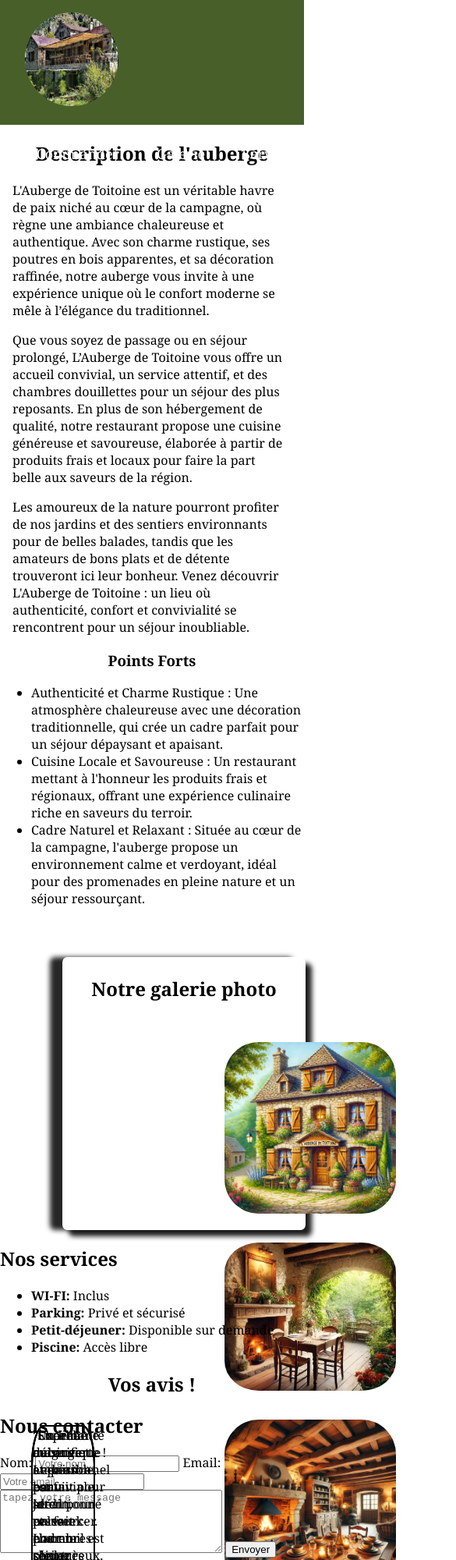
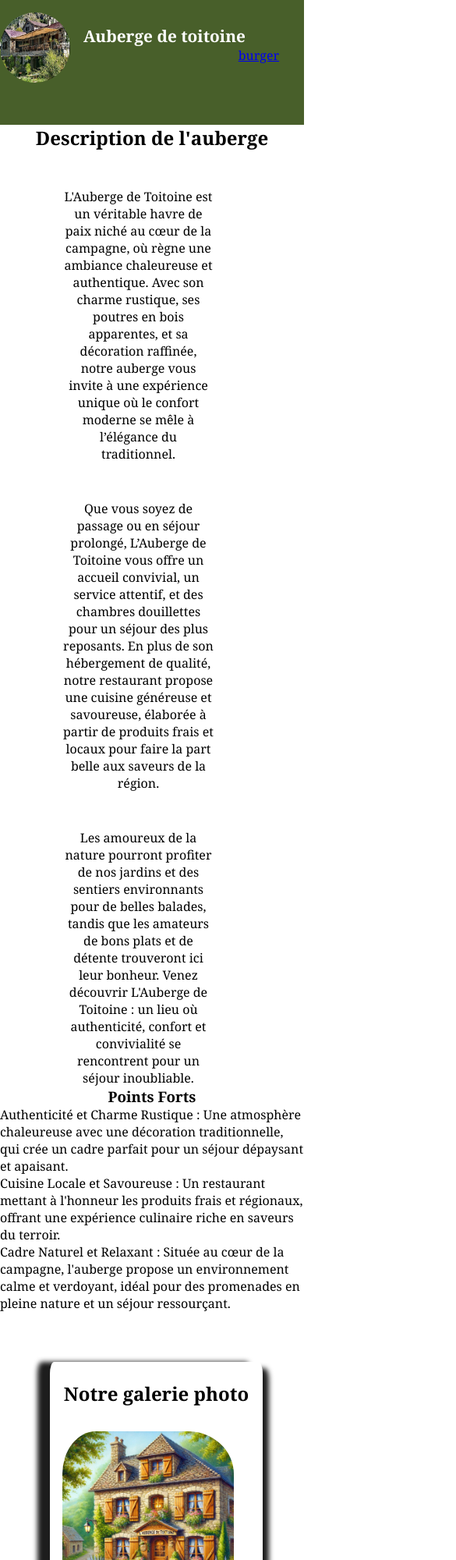
Before and after one commit to AntoineP28/sit-auberge, a plain HTML site: page index.html in a window 390 px wide. Shown: the top 2000 px of the page at 78% size, 585 px wide, since content can reach past the window. Drawn offline with Linux system fonts and the light colour scheme.

Commit message:
responsive page

```diff
--- a/index.html
+++ b/index.html
@@ -5,7 +5,8 @@
     <meta charset="UTF-8">
     <meta name="viewport" content="width=device-width, initial-scale=1.0">
     <title>Auberge - Auberge de toitoine </title>
-    <link rel="stylesheet" href="style.css">
+    <link rel="stylesheet" href="../styles/style.css">
+    <script src="../js/index.js" defer></script>
 </head>
 
 <body>
@@ -14,28 +15,23 @@
         <div class="title">
             <h1>Auberge de toitoine</h1>
         </div>
-        <nav class="menu">
+        <nav id="mySidenav" class="menu">
+            <a id="closeBtn" href="#" class="close">x</a>
             <ul>
-                <a href="#description">
-                    <li>Description</li>
-                </a>
-                <a href="#">
-                    <li>Commander</li>
-                </a>
-                <a href="#galeries">
-                    <li>Galerie</li>
-                </a>
-                <a href="#services">
-                    <li>Services</li>
-                </a>
-                <a href="#avis">
-                    <li>Avis</li>
-                </a>
-                <a href="#">
-                    <li>Contact</li>
-                </a>
+                <li><a href="#description">Description</a></li>
+                <li><a href="#">Commander</a></li>
+                <li><a href="#galeries">Galeries</a></li>
+                <li><a href="#services">Services</a></li>
+                <li><a href="#avis">Avis</a></li>
+                <li><a href="#contact">Nous contacter</a></li>
             </ul>
         </nav>
+        <a href="#" id="openBtn">
+            <span class="burger-icon">burger</span>
+            <span></span>
+            <span></span>
+            <span></span>
+        </a>
     </header>
     <main>
         <section id="description">
@@ -67,7 +63,7 @@
             <div class="presentation_auberge">
                 <img src="Pictures/Augerbe1.jpg" alt="Exterieur de l'auberge" />
                 <img src="Pictures/auberge2.jpg" alt="Photo intérieur de l'auberge N°1" />
-                <img src="Pictures/Auberge3.jpg" alt="Pohot intérieur de l'auberge N°2"/>
+                <img src="Pictures/Auberge3.jpg" alt="Pohot intérieur de l'auberge N°2" />
             </div>
         </section>
         <section id="services">
@@ -81,22 +77,28 @@
         </section>
         <section id="avis">
             <h2>Vos avis !</h2>
+            <div class="description_avis">
                 <blockquote>
-                <p>"Un lieu magnifique et paisible, parfait pour se ressourcer. L'accueil est chaleureux, je recommande
+                    <p>"Un lieu magnifique et paisible, parfait pour se ressourcer. L'accueil est chaleureux, je
+                        recommande
                         !" -Claire Dubois</p>
                 </blockquote>
                 <blockquote>
-                <p>"Excellente cuisine et ambiance conviviale. Idéal pour un week-end en pleine nature !" -Lucas Moreau
+                    <p>"Excellente cuisine et ambiance conviviale. Idéal pour un week-end en pleine nature !" -Lucas
+                        Moreau
                     </p>
                 </blockquote>
                 <blockquote>
-                <p>"Charmante auberge avec un beau jardin, parfait pour un séjour relaxant. À refaire !" -Élise Fontaine
+                    <p>"Charmante auberge avec un beau jardin, parfait pour un séjour relaxant. À refaire !" -Élise
+                        Fontaine
                     </p>
                 </blockquote>
                 <blockquote>
-                <p>"Superbe découverte ! Le personnel est attentionné et les chambres sont très confortables." -Thomas
+                    <p>"Superbe découverte ! Le personnel est attentionné et les chambres sont très confortables."
+                        -Thomas
                         Lefèvre</p>
                 </blockquote>
+            </div>
         </section>
 
         <section id="contact">
--- /dev/null
+++ b/js/index.js
@@ -0,0 +1,17 @@
+var menu = document.getElementById("mySidenav");
+var openBtn = document.getElementById("openBtn");
+var closeBtn = document.getElementById("closeBtn");
+
+// openBtn.onclick = openNav;
+// closeBtn.onclick = closeNav;
+openBtn.addEventListener("click", openNav);
+closeBtn.addEventListener("click", closeNav);
+/* Set the width of the side navigation to 250px */
+function openNav() {
+  menu.classList.add("active");
+}
+
+/* Set the width of the side navigation to 0 */
+function closeNav() {
+  menu.classList.remove("active");
+}
--- a/style.css
+++ /dev/null
@@ -1,124 +0,0 @@
-body{
-    /*
-    */
-    margin: 0px;
-    top: 0;
-    margin: 0;
-    padding: 0px;
-    font-family: Cambria, Cochin, Georgia, Times, 'Times New Roman', serif;
-}
-
-/* tête de page */
-
-.logo img{
-    display: flex;
-    position: absolute;
-    border-radius: 50%;
-    margin-left: 2rem;
-    margin-top: 1rem;
-    width: 120px;
-    height: 120px;
-}
-
-.logo{
-    width: 20%;
-}
-
-#tete-page{
-    display: block;
-    background-color: #485F2A;
-    height: 10rem;
-}
-
-.title{
-    margin-left: 35rem;
-}
-
-.title h1{
-    position: relative;
-    margin: 0;
-    width: 45%;
-    padding-top: 2rem;
-    font-size: 1.6rem;
-    color: white;
-}
-
-.menu a{
-    text-decoration: none;
-}
-
-.menu ul{
-    display: flex;
-    position: relative;
-    flex-direction: row;
-    justify-content: center;
-    list-style-type: none;
-}
-
-.menu li{
-    display: flex;
-    color: white;
-    margin-left: 3rem;
-    margin-top: 2rem;
-    font-size: large;
-}
-
-
-.menu li:hover{
-    border-top: 0.2rem solid rgb(255, 255, 255);
-}
-
-
-/* Description de l'auberge */
-
-#description H2{
-    text-align: center;
-}
-
-#description p{
-    width: 90%;
-    margin-left: 1rem;
-    text-overflow: ellipsis;
-}
-
-#description h3{
-    text-align: center;
-}
-
-
-#galeries{
-    width: 80%;
-    height: 350px;
-    margin-top: 4rem;
-    margin-left: 5rem;
-    box-shadow: 8px 8px 0.4rem rgb(29, 29, 29), -1em 0 .4em rgb(39, 39, 39);
-    border-radius:2%;
-    border-width: 90%;
-}
-
-#galeries h2{
-    text-align: center;
-    padding-top: 1.5rem;
-}
-
-.presentation_auberge img{
-    width: 220px;
-    margin-top: 2rem;
-    border-radius: 20%;
-    margin-left: 13rem;
-
-}
-
-
-#avis h2{
-    text-align: center;
-}
-
-#avis p{
-    display: flex;
-    position: absolute;
-    flex-direction: row;
-    width: 20%;
-    border-radius: 20%;
-    border: 2px solid black;
-}
--- /dev/null
+++ b/styles/style.css
@@ -0,0 +1,287 @@
+* {
+    /*
+    */
+    margin: 0px;
+    top: 0;
+    margin: 0;
+    padding: 0px;
+    font-family: Cambria, Cochin, Georgia, Times, 'Times New Roman', serif;
+}
+
+/* tête de page */
+
+.logo img {
+    display: flex;
+    position: absolute;
+    border-radius: 50%;
+    margin-left: 2rem;
+    margin-top: 1rem;
+    width: 120px;
+    height: 120px;
+}
+
+.logo {
+    width: 20%;
+}
+
+#tete-page {
+    display: block;
+    background-color: #485F2A;
+    height: 10rem;
+}
+
+.title h1 {
+    display: flex;
+    justify-content: center;
+    position: relative;
+    padding-top: 2rem;
+    font-size: 1.6rem;
+    color: white;
+}
+
+.menu a {
+    text-decoration: none;
+    color: white;
+}
+
+.menu ul {
+    display: flex;
+    position: relative;
+    flex-direction: row;
+    justify-content: center;
+    list-style-type: none;
+}
+
+.menu li {
+    display: flex;
+    margin-left: 3rem;
+    margin-top: 2rem;
+    font-size: large;
+}
+
+
+.menu li:hover {
+    border-top: 0.2rem solid rgb(255, 255, 255);
+}
+
+
+/* Description de l'auberge */
+
+#description h2 {
+    text-align: center;
+}
+
+#description p {
+    width: 50%;
+    margin-left: 1rem;
+    text-align: center;
+    text-overflow: ellipsis;
+}
+
+#description h3 {
+    text-align: center;
+}
+
+
+#galeries {
+    width: 70vw;
+    height: 350px;
+    margin-top: 4rem;
+    margin-left: 15rem;
+    box-shadow: 8px 8px 0.4rem rgb(29, 29, 29), -1em 0 .4em rgb(29, 29, 29);
+    ;
+    border-radius: 2%;
+    border-width: 90%;
+}
+
+#galeries h2 {
+    text-align: center;
+    padding-top: 1.5rem;
+}
+
+.presentation_auberge {
+    display: flex;
+    flex-direction: row;
+    justify-content: space-around;
+}
+
+.presentation_auberge img {
+    width: 220px;
+    margin-top: 2rem;
+    border-radius: 25%;
+
+}
+
+#services h2 {
+    display: flex;
+    margin-top: 2rem;
+    justify-content: center;
+}
+
+#services ul {
+    text-align: center;
+}
+
+#avis {
+    margin-top: 2rem;
+}
+
+#avis h2 {
+    text-align: center;
+}
+
+.description_avis {
+    display: flex;
+    text-align: center;
+    margin-left: 6rem;
+}
+
+.description_avis p {
+    width: 60%;
+    border-radius: 10%;
+    margin-top: 2rem;
+    border: 2px solid black;
+}
+
+#contact h2 {
+    display: flex;
+    justify-content: center;
+}
+
+#contact input,
+textarea,
+button {
+    margin-top: 1rem;
+}
+
+#contact form {
+    display: flex;
+    margin-top: 2rem;
+    flex-direction: column;
+}
+
+#contact form input {
+    width: 25%;
+}
+
+#contact textarea {
+    width: 50%;
+}
+
+#contact button {
+    width: 25%;
+    background-color: #485F2A;
+}
+
+@media screen and (max-width:768px) {
+
+    .logo img{
+        width: 90px;
+        height: 90px;
+        margin-left: 0;
+    }
+
+    .title h1{
+        font-size: 1.3rem;
+        margin-left: 2rem;
+    }
+
+    #tete-page {
+        width: 100%;
+    }
+
+    /* Sidenav menu */
+    .menu {
+        height: 100%;
+        width: 250px;
+        position: fixed;
+        z-index: 1;
+        top: 0;
+        left: -250px;
+        background-color: #485F2A;
+        padding-top: 60px;
+        transition: left 0.5s ease;
+    }
+
+    /* Sidenav menu links */
+    .menu a {
+        padding: 8px 8px 8px 32px;
+        text-decoration: none;
+        font-size: 25px;
+        color: #fffefe;
+        display: block;
+        transition: 0.3s;
+    }
+
+    .menu a:hover {
+        color: #111;
+    }
+
+    .menu ul {
+        list-style-type: none;
+        flex-direction: column;
+        padding: 0;
+        margin: 0;
+    }
+
+    /* Active class */
+    .menu.active {
+        left: 0;
+    }
+
+    /* Close btn */
+    .menu .close {
+        position: absolute;
+        top: 0;
+        right: 25px;
+        font-size: 36px;
+    }
+
+    /* Icône burger */
+    .burger-icon{
+        display: flex;
+        position: relative;
+        justify-content: flex-end;
+        margin-right: 2rem;
+        margin-bottom: 8rem;
+    }
+
+    .burger-icon span {
+        display: block;
+        width: 35px;
+        height: 5px;
+        background-color: rgb(0, 0, 0);
+        margin: 6px 0;
+    }
+
+    #description h2{
+        display: flex;
+        justify-content: center;
+    }
+
+    #description p{
+        margin-left: 5rem;
+        margin-top: 3rem;
+    }
+
+    .presentation_auberge {
+        display: flex;
+        flex-direction: column;
+    }
+
+    #galeries{
+        height: auto;
+        margin-left: 4rem;
+    }
+
+    #galeries img{
+        padding-left: 1rem;
+    }
+
+    .description_avis{
+        margin-left: 6rem;
+        display: flex;
+        flex-direction: column;
+    }
+
+}
```
Also changed, not shown: Pictures/working2.png (added), Pictures/working3.png (added), Pictures/wroking1.png (added). Lines whose indentation alone changed are shown as unchanged.
